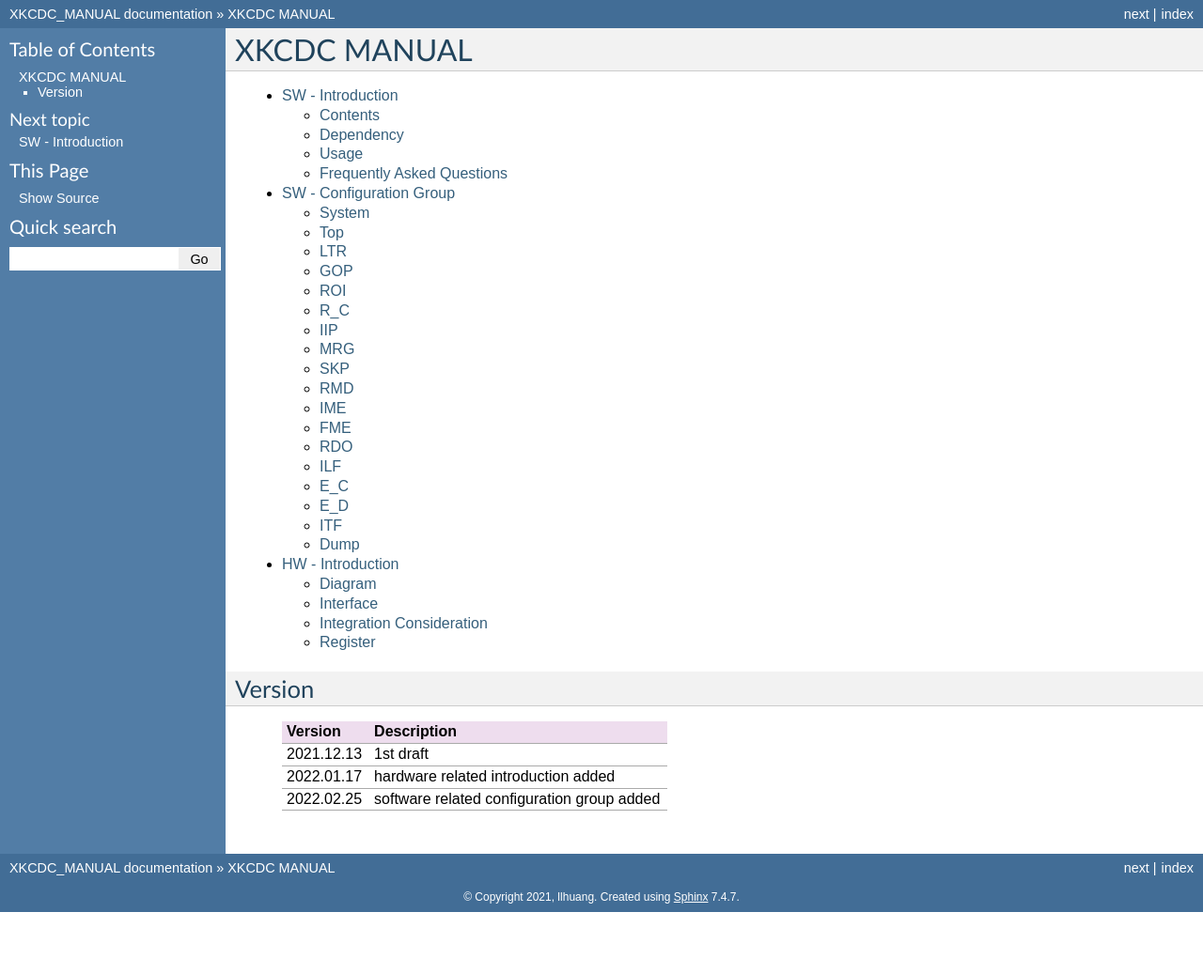
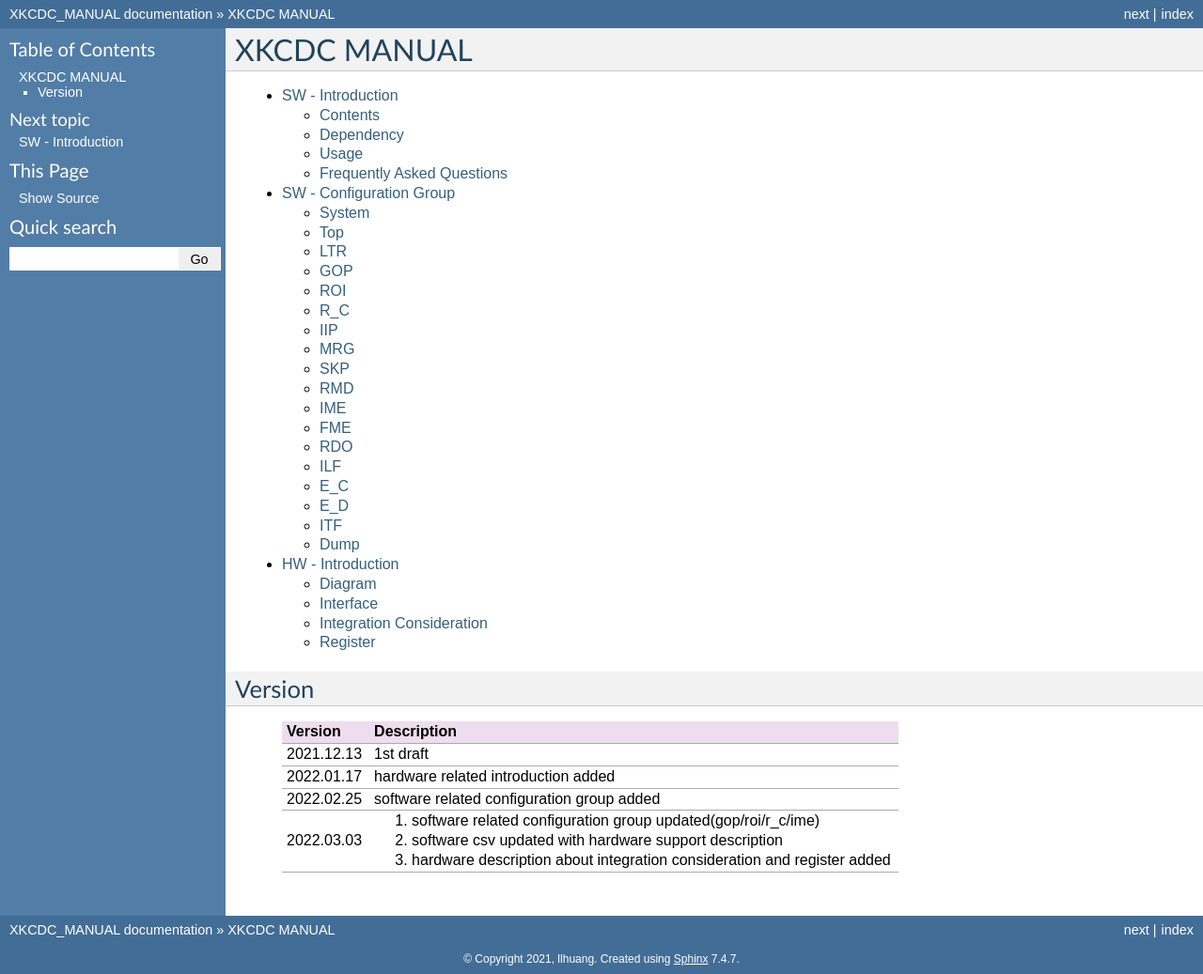
Before and after one commit to iamhll/xkcdc_manual, a Sphinx documentation site: the page built from manual/source/index.rst, in a window 1280 px wide and 1037 px high. Shown: the whole window at 94% size. Built offline with Sphinx 7.4.7, drawn with Linux system fonts in a browser that asks for light colours.

```diff
--- a/manual/source/index.rst
+++ b/manual/source/index.rst
@@ -21,4 +21,7 @@ Version
        2021.12.13   1st draft
        2022.01.17   hardware related introduction added
        2022.02.25   software related configuration group added
+       2022.03.03   1. software related configuration group updated(gop/roi/r_c/ime)
+                    2. software csv updated with hardware support description
+                    3. hardware description about integration consideration and register added
       ============ =============================================
```
